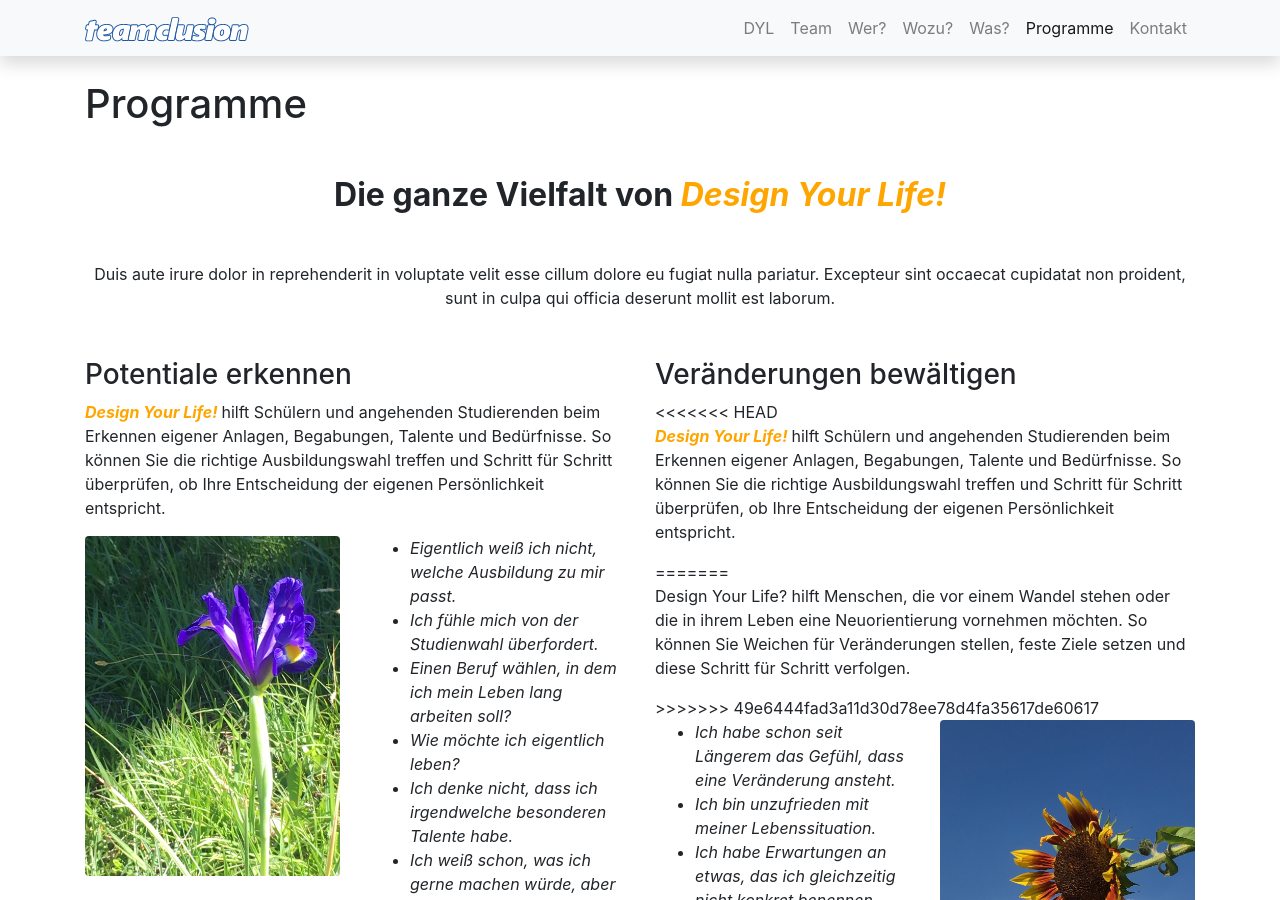
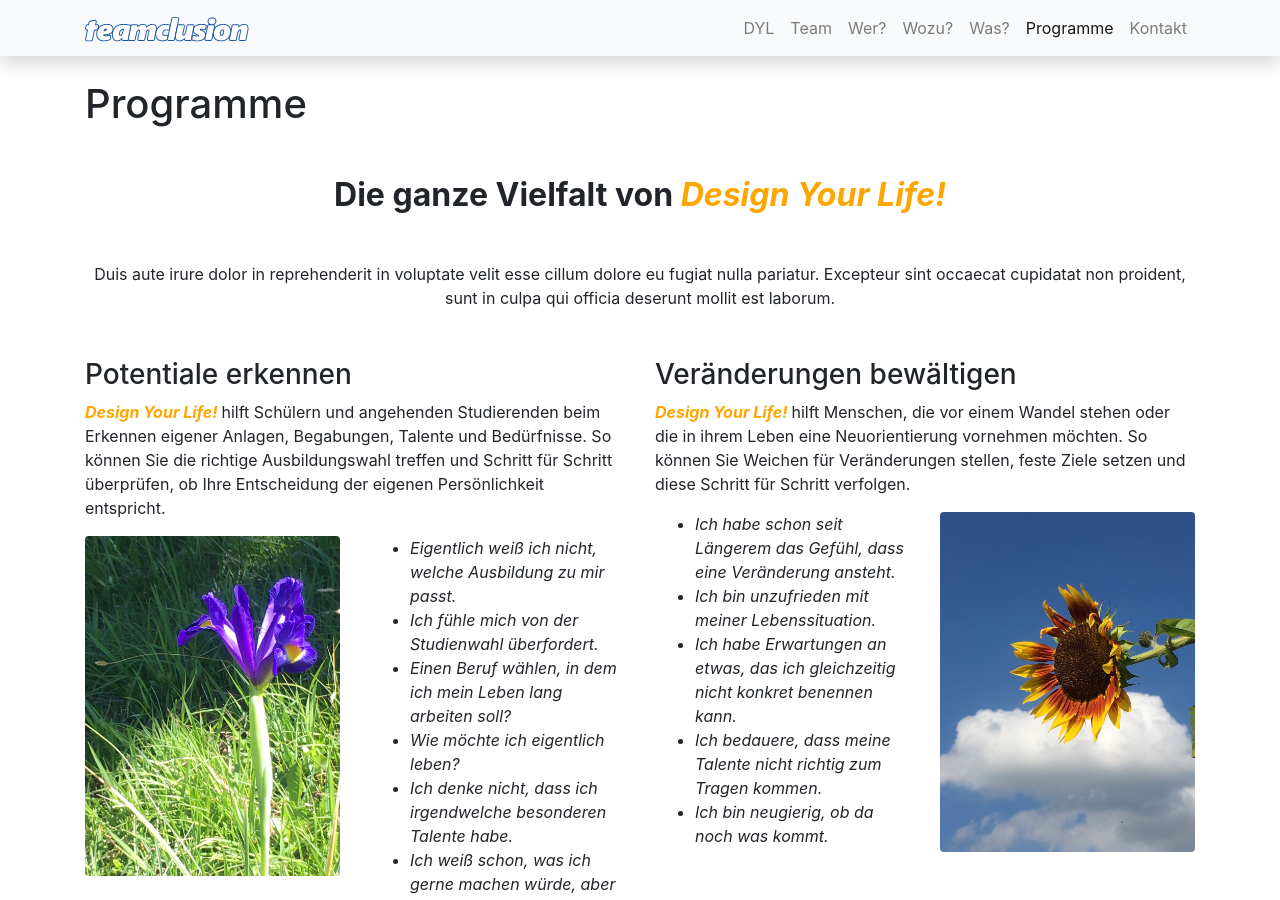
Before and after one commit to teamclusion/website, a Jekyll site: the page built from programme.html, in a window 1280 px wide and 900 px high. Built offline with Jekyll 4.4.1, drawn with Linux system fonts in a browser that asks for light colours; nearby versions of some CDN libraries.

Commit message:
Anpassung DYL Variable

```diff
--- a/programme.html
+++ b/programme.html
@@ -33,12 +33,7 @@
   </div>
   <div class="col-md-6">
     <h3>Veränderungen bewältigen</h3>
-<<<<<<< HEAD
-    <p>{{ site.dyl }}hilft Schülern und angehenden Studierenden beim Erkennen eigener Anlagen, Begabungen, Talente und Bedürfnisse. So können Sie die richtige Ausbildungswahl treffen und Schritt für Schritt überprüfen, ob Ihre Entscheidung der
-      eigenen Persönlichkeit entspricht.</p>
-=======
-    <p>Design Your Life? hilft Menschen, die vor einem Wandel stehen oder die in ihrem Leben eine Neuorientierung vornehmen möchten. So können Sie Weichen für Veränderungen stellen, feste Ziele setzen und diese Schritt für Schritt verfolgen.</p>
->>>>>>> 49e6444fad3a11d30d78ee78d4fa35617de60617
+    <p>{{ site.dyl }}hilft Menschen, die vor einem Wandel stehen oder die in ihrem Leben eine Neuorientierung vornehmen möchten. So können Sie Weichen für Veränderungen stellen, feste Ziele setzen und diese Schritt für Schritt verfolgen.</p>
     <div class="row">
       <div class="col-lg-6">
         <ul class="font-italic">
```
